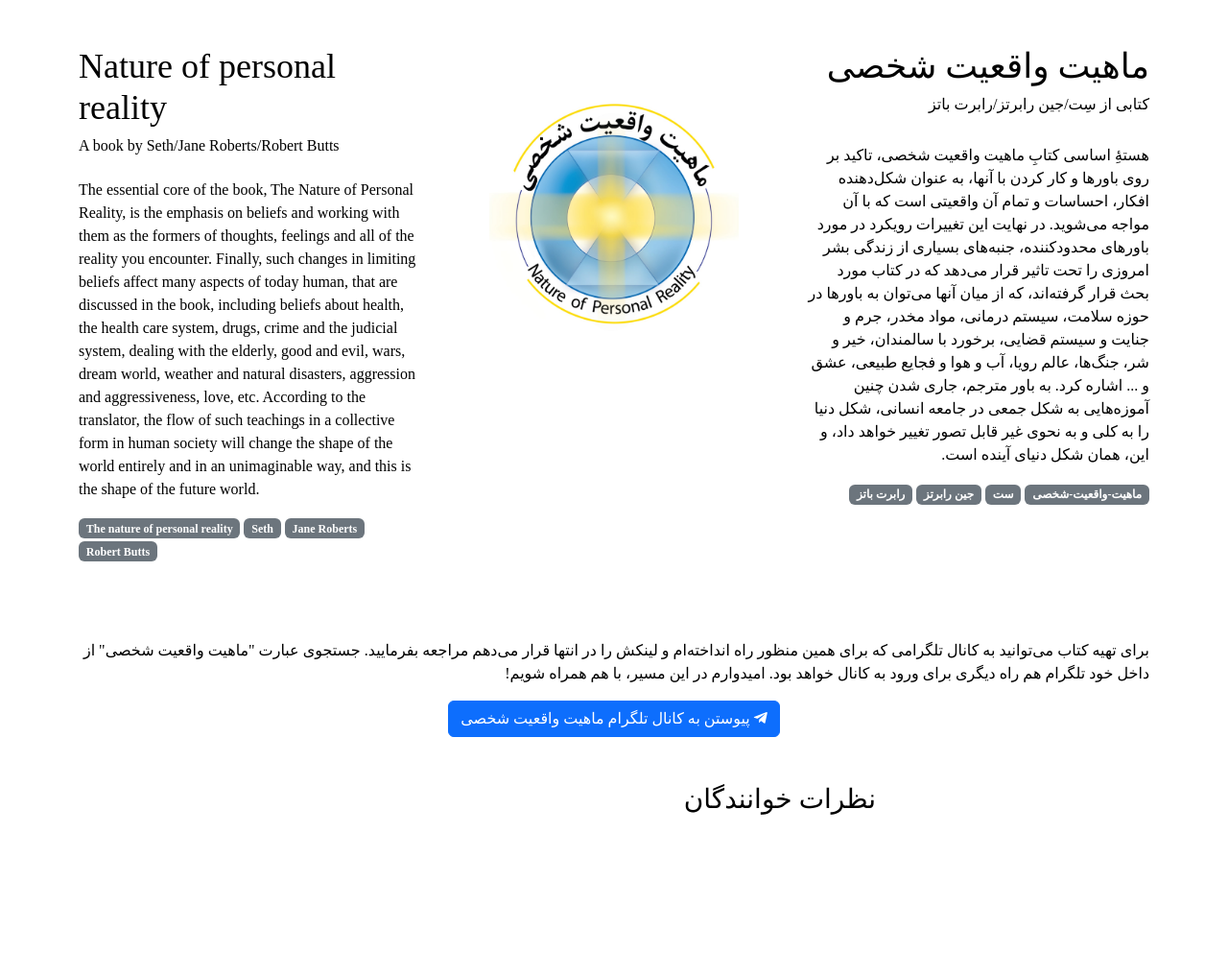
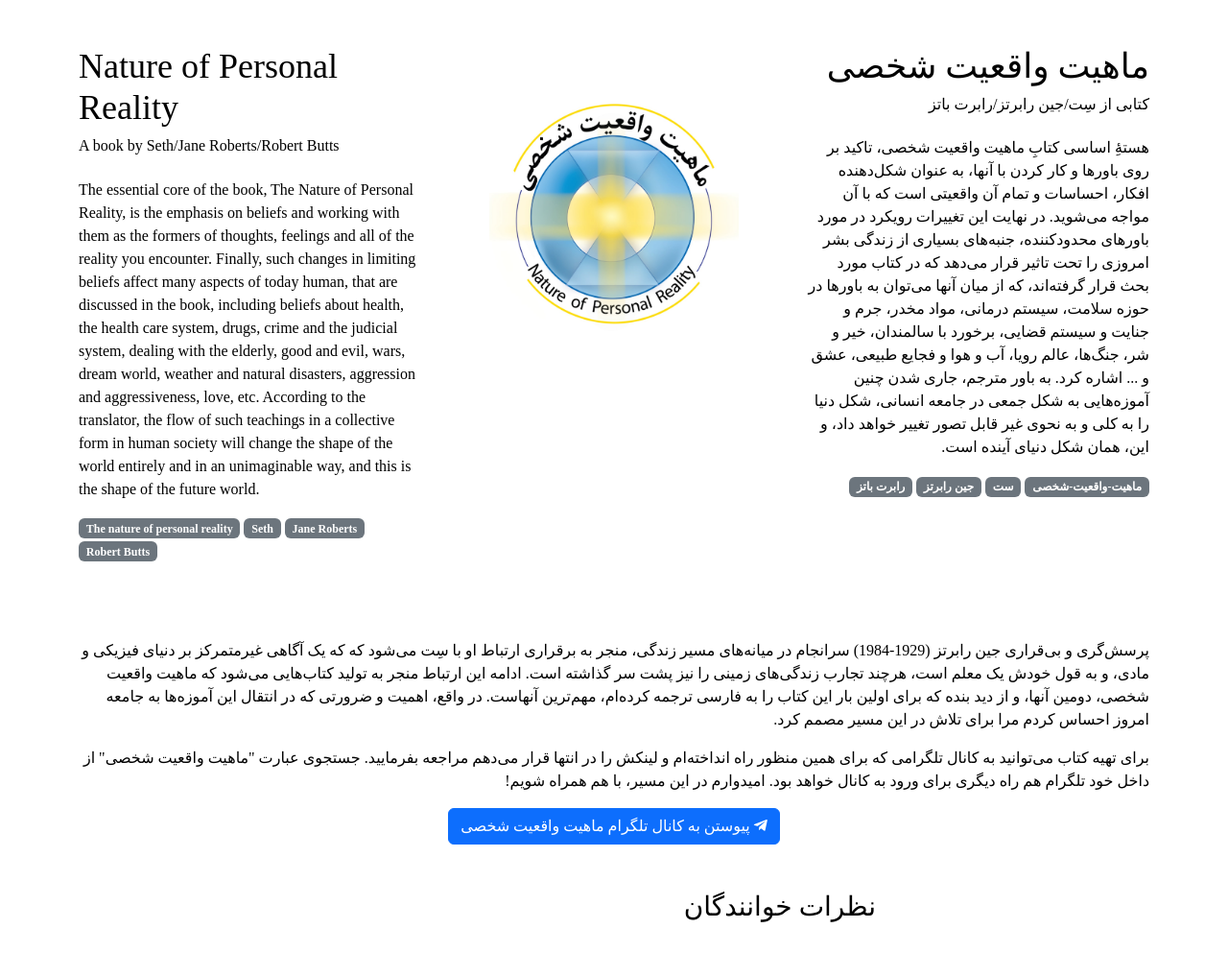
Before and after one commit to saeedsrd/NoPR, a Jekyll site: the page built from index.html, in a window 1280 px wide. Shown: the whole page at 96% size. Built offline with Jekyll 4.4.1, drawn with Linux system fonts in a browser that asks for light colours; some web fonts are replaced; comment, search, counter and statistics services are not loaded; before the commit the page ends 905 px from its top, so only the background shows below that.

Commit message:
Update index.html

```diff
--- a/index.html
+++ b/index.html
@@ -26,7 +26,6 @@
             <section lang="fa">
                 <h1>ماهیت واقعیت شخصی</h1>
                 <h2>کتابی از سِت/جین رابرتز/رابرت باتز</h2>
-                <p></p>
                 <p>هستۀِ اساسی کتابِ ماهیت واقعیت شخصی، تاکید بر روی باورها و کار کردن با آنها، به عنوان شکل‌دهنده
                     افکار، احساسات و تمام آن واقعیتی است که با آن مواجه می‌شوید. در نهایت این تغییرات رویکرد در مورد
                     باورهای محدودکننده، جنبه‌های بسیاری از زندگی بشر امروزی را تحت تاثیر قرار می‌دهد که در کتاب مورد بحث
@@ -44,10 +43,9 @@
         </div>
         <div class="col-12 col-lg-4 order-lg-3 mb-3">
             <section lang="en" dir="ltr">
-                <h1>Nature of personal reality</h1>
+                <h1>Nature of Personal Reality</h1>
                 <h2>A book by Seth/Jane Roberts/Robert Butts</h2>
                 <p>The essential core of the book, The Nature of Personal Reality, is the emphasis on beliefs and working with them as the formers of thoughts, feelings and all of the reality you encounter. Finally, such changes in limiting beliefs affect many aspects of today human, that are discussed in the book, including beliefs about health, the health care system, drugs, crime and the judicial system, dealing with the elderly, good and evil, wars, dream world, weather and natural disasters, aggression and aggressiveness, love, etc. According to the translator, the flow of such teachings in a collective form in human society will change the shape of the world entirely and in an unimaginable way, and this is the shape of the future world.</p>
-                <p></p>
                 <p aria-label="Keywords">
                     <span class="badge bg-secondary">The nature of personal reality</span>
                     <span class="badge bg-secondary">Seth</span>
@@ -59,6 +57,8 @@
     </div>
     <div class="row my-5">
         <div class="col-12">
+            <p>پرسش‌گری و بی‌قراری جین رابرتز (1929-1984) سرانجام در میانه‌های مسیر زندگی، منجر به برقراری ارتباط او با سِت می‌شود که که یک آگاهی غیرمتمرکز بر دنیای فیزیکی و مادی، و به قول خودش یک معلم است، هرچند تجارب زندگی‌های زمینی را نیز پشت سر گذاشته است. ادامه این ارتباط منجر به تولید کتاب‌هایی می‌شود که ماهیت واقعیت شخصی، دومین آنها، و از دید بنده که برای اولین بار این کتاب را به فارسی ترجمه کرده‌ام، مهم‌ترین آنهاست. در واقع، اهمیت و ضرورتی که در انتقال این آموزه‌ها به جامعه امروز احساس کردم مرا برای تلاش در این مسیر مصمم کرد.
+            </p>
             <p>برای تهیه کتاب می‌توانید به کانال تلگرامی که برای همین منظور راه انداخته‌ام و لینکش را در انتها قرار
                 می‌دهم مراجعه بفرمایید. جستجوی عبارت "ماهیت واقعیت شخصی" از داخل خود تلگرام هم راه دیگری برای ورود به
                 کانال خواهد بود. امیدوارم در این مسیر، با هم همراه شویم!</p>
```
